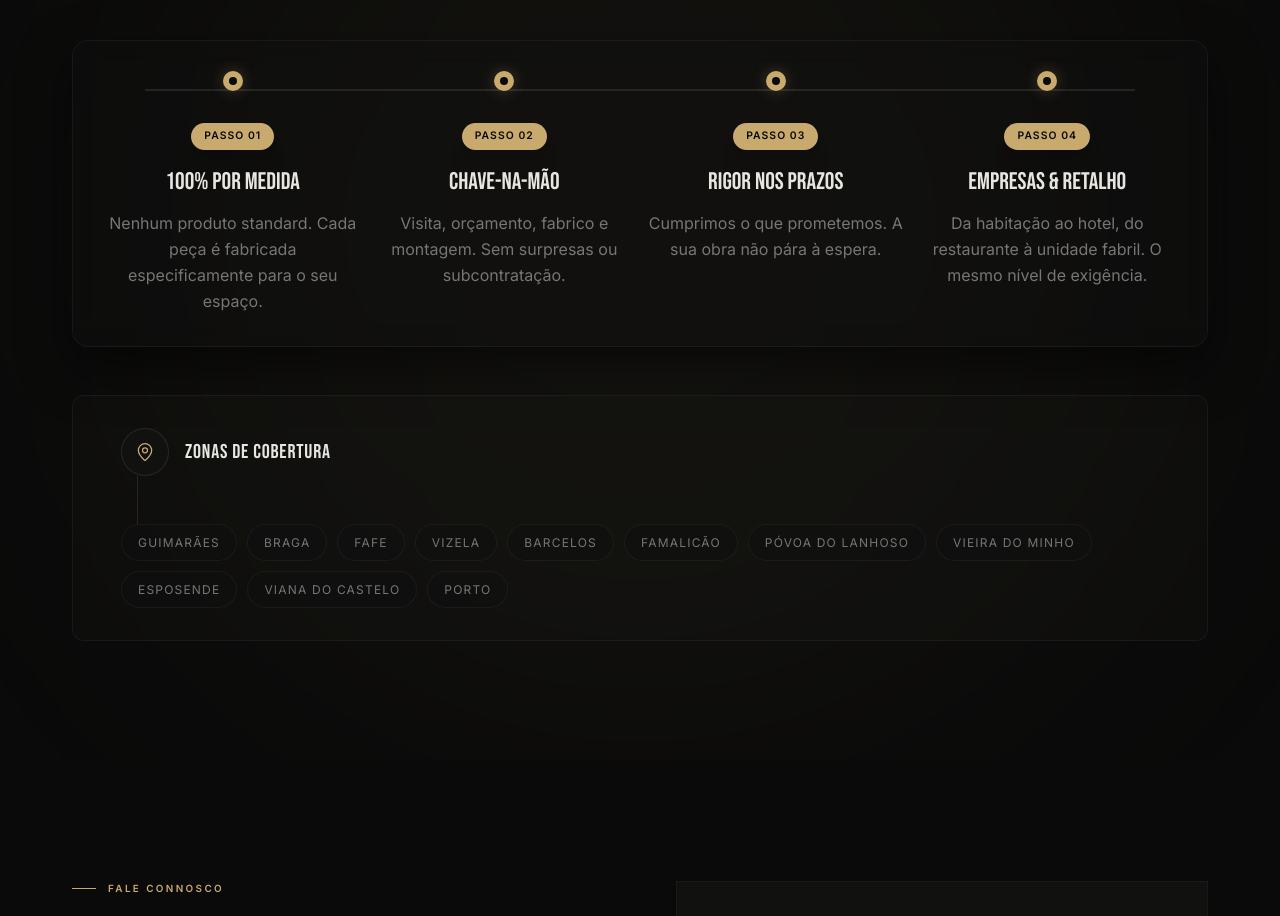
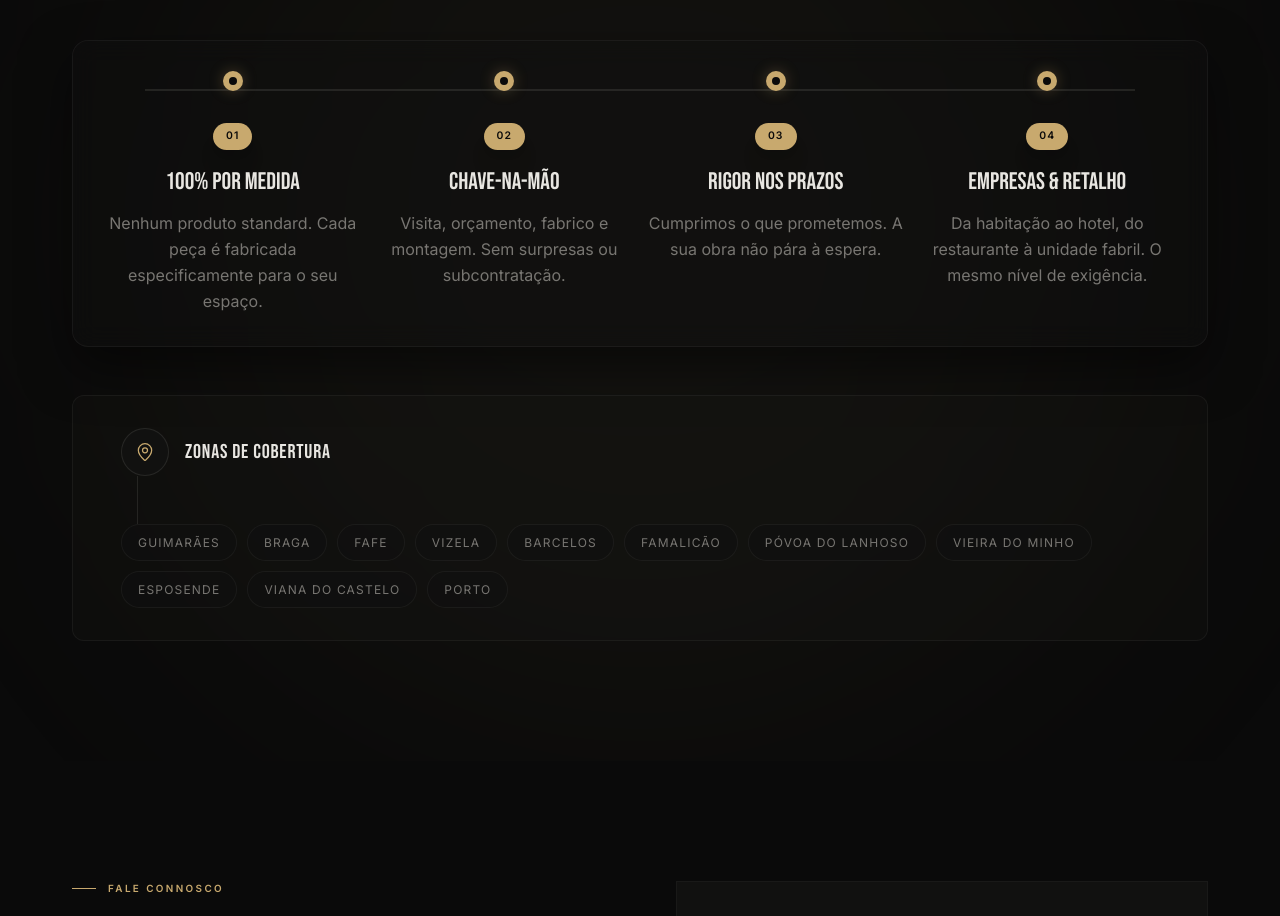
Before and after one commit to mendesrui19/Rino_Seralharia_Website, a React (Vite) app: page / in a window 1280 px wide. Shown: the part 5360-6276 px from the top of the page. Built offline with nearby package versions, Linux system fonts and the light colour scheme.

Commit message:
Remove PASSO prefix from numbers in Porque Nos

```diff
--- a/src/components/sections/PorqueNos.tsx
+++ b/src/components/sections/PorqueNos.tsx
@@ -36,25 +36,25 @@ export function PorqueNos() {
           <RoadmapCard
             items={[
               {
-                quarter: "PASSO 01",
+                quarter: "01",
                 title: "100% Por Medida",
                 description: "Nenhum produto standard. Cada peça é fabricada especificamente para o seu espaço.",
                 status: "done",
               },
               {
-                quarter: "PASSO 02",
+                quarter: "02",
                 title: "Chave-na-mão",
                 description: "Visita, orçamento, fabrico e montagem. Sem surpresas ou subcontratação.",
                 status: "done",
               },
               {
-                quarter: "PASSO 03",
+                quarter: "03",
                 title: "Rigor nos Prazos",
                 description: "Cumprimos o que prometemos. A sua obra não pára à espera.",
                 status: "done",
               },
               {
-                quarter: "PASSO 04",
+                quarter: "04",
                 title: "Empresas & Retalho",
                 description: "Da habitação ao hotel, do restaurante à unidade fabril. O mesmo nível de exigência.",
                 status: "done",
```
